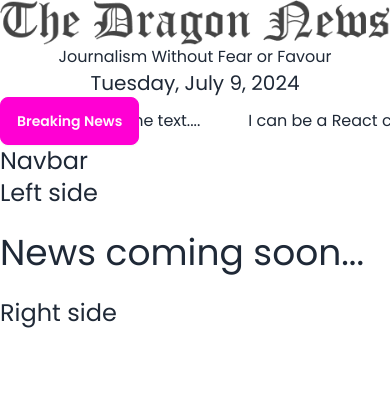
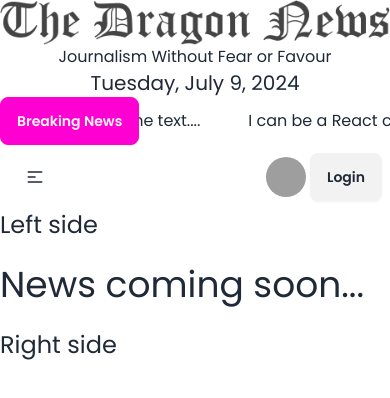
Before and after one commit to sowmik-sec/react-dragon-news-auth, a React (Vite) app: page / in a window 390 px wide. Shown: the top 398 px of the page. Built offline with nearby package versions, Linux system fonts and the light colour scheme; grey boxes are pictures that could not be loaded.

Commit message:
create responsive navbar

```diff
--- a/src/pages/Shared/Navbar/Navbar.jsx
+++ b/src/pages/Shared/Navbar/Navbar.jsx
@@ -1,9 +1,64 @@
-function Navbar() {
+import { Link, NavLink } from "react-router-dom";
+import userDefaultPic from "../../../assets/user.png";
+
+const Navbar = () => {
+  const navLinks = (
+    <>
+      <li>
+        <NavLink to="/">Home</NavLink>
+      </li>
+      <li>
+        <NavLink to="/about">About</NavLink>
+      </li>
+      <li>
+        <NavLink to="/career">Career</NavLink>
+      </li>
+    </>
+  );
+
   return (
-    <div>
-      <h2 className="text-2xl">Navbar</h2>
+    <div className="navbar bg-base-100">
+      <div className="navbar-start">
+        <div className="dropdown">
+          <label tabIndex={0} className="btn btn-ghost lg:hidden">
+            <svg
+              xmlns="http://www.w3.org/2000/svg"
+              className="h-5 w-5"
+              fill="none"
+              viewBox="0 0 24 24"
+              stroke="currentColor"
+            >
+              <path
+                strokeLinecap="round"
+                strokeLinejoin="round"
+                strokeWidth="2"
+                d="M4 6h16M4 12h8m-8 6h16"
+              />
+            </svg>
+          </label>
+          <ul
+            tabIndex={0}
+            className="menu menu-sm dropdown-content mt-3 z-[1] p-2 shadow bg-base-100 rounded-box w-52"
+          >
+            {navLinks}
+          </ul>
+        </div>
+      </div>
+      <div className="navbar-center hidden lg:flex">
+        <ul className="menu menu-horizontal px-1">{navLinks}</ul>
+      </div>
+      <div className="navbar-end">
+        <label tabIndex={0} className="btn btn-ghost btn-circle avatar">
+          <div className="w-10 rounded-full">
+            <img src={userDefaultPic} />
+          </div>
+        </label>
+        <Link>
+          <button className="btn">Login</button>
+        </Link>
+      </div>
     </div>
   );
-}
+};
 
 export default Navbar;
```
